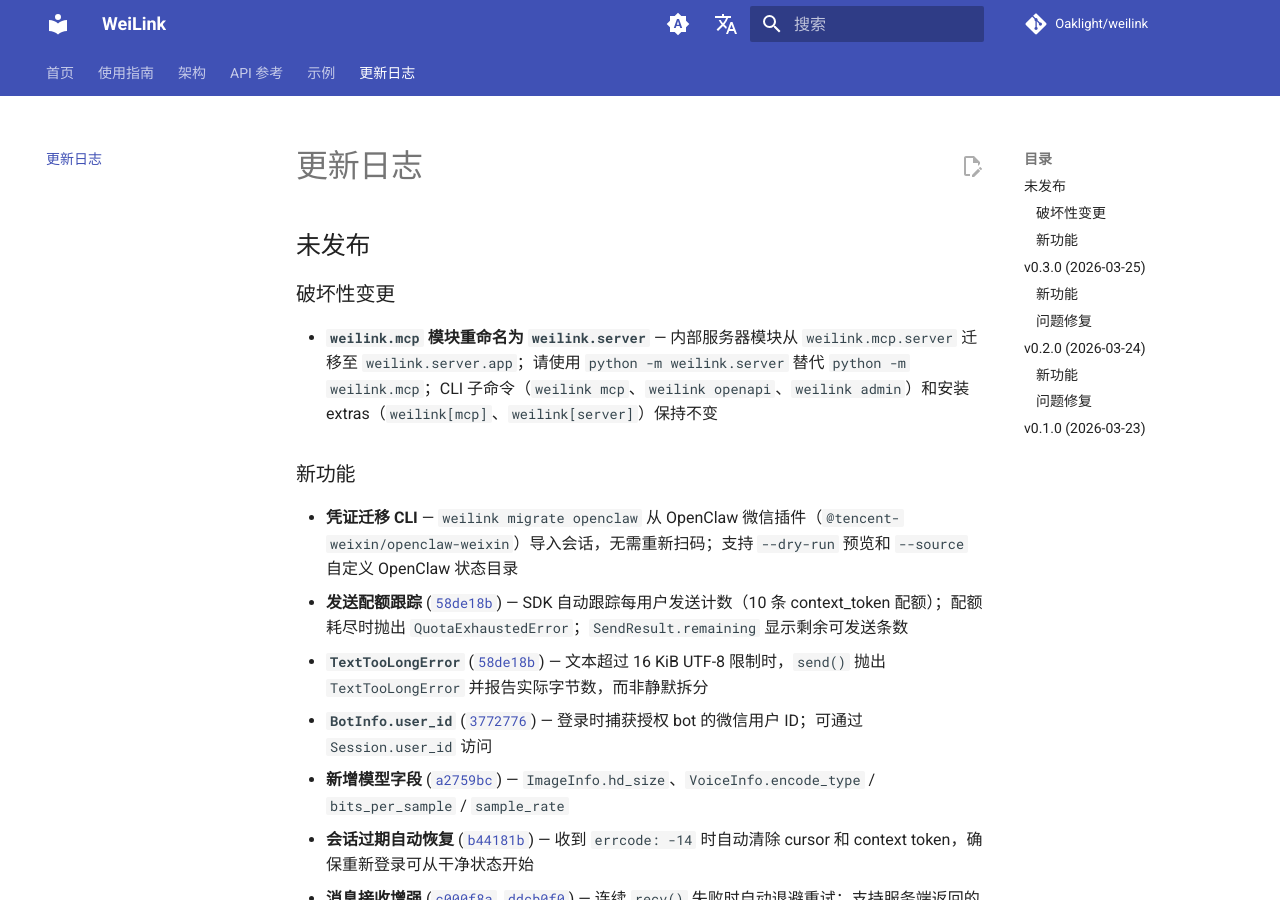
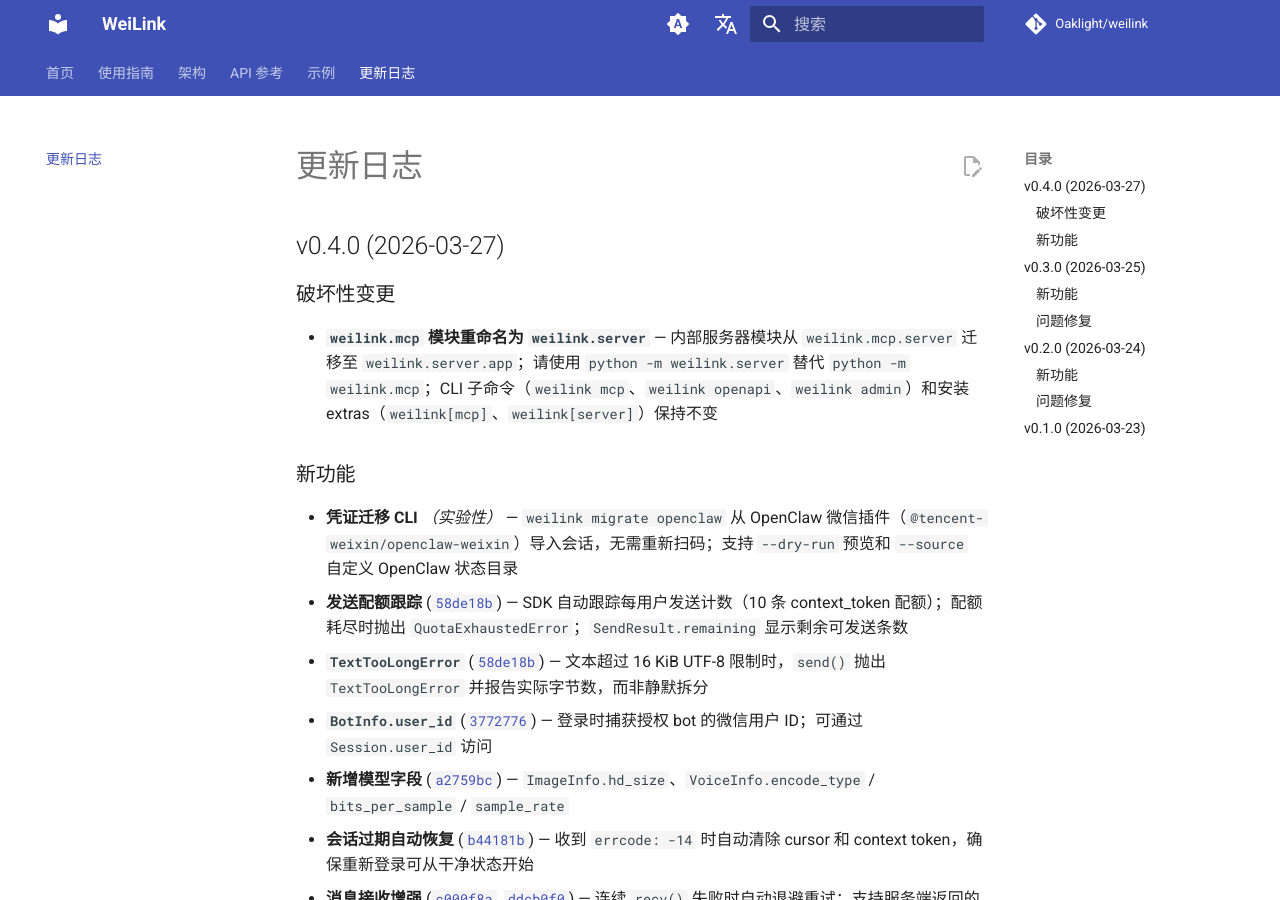
Before and after one commit to Oaklight/weilink, an MkDocs documentation site: the page built from docs/changelog.md, in a window 1280 px wide and 900 px high. Built offline with MkDocs 1.6.1 and Material for MkDocs 9.7.7, drawn with Linux system fonts in a browser that asks for light colours; comment, search, counter and statistics services are not loaded.

Commit message:
Release v0.4.0 changelog, mark migrate as experimental

```diff
--- a/docs/changelog.md
+++ b/docs/changelog.md
@@ -1,6 +1,6 @@
 # 更新日志
 
-## 未发布
+## v0.4.0 (2026-03-27)
 
 ### 破坏性变更
 
@@ -8,7 +8,7 @@
 
 ### 新功能
 
-- **凭证迁移 CLI** — `weilink migrate openclaw` 从 OpenClaw 微信插件（`@tencent-weixin/openclaw-weixin`）导入会话，无需重新扫码；支持 `--dry-run` 预览和 `--source` 自定义 OpenClaw 状态目录
+- **凭证迁移 CLI** *（实验性）* — `weilink migrate openclaw` 从 OpenClaw 微信插件（`@tencent-weixin/openclaw-weixin`）导入会话，无需重新扫码；支持 `--dry-run` 预览和 `--source` 自定义 OpenClaw 状态目录
 - **发送配额跟踪** ([`58de18b`](https://github.com/Oaklight/weilink/commit/58de18b)) — SDK 自动跟踪每用户发送计数（10 条 context_token 配额）；配额耗尽时抛出 `QuotaExhaustedError`；`SendResult.remaining` 显示剩余可发送条数
 - **`TextTooLongError`** ([`58de18b`](https://github.com/Oaklight/weilink/commit/58de18b)) — 文本超过 16 KiB UTF-8 限制时，`send()` 抛出 `TextTooLongError` 并报告实际字节数，而非静默拆分
 - **`BotInfo.user_id`** ([`3772776`](https://github.com/Oaklight/weilink/commit/3772776)) — 登录时捕获授权 bot 的微信用户 ID；可通过 `Session.user_id` 访问
```
Also changed, not shown: docs/usage/cli.md (+3 -0 lines).
